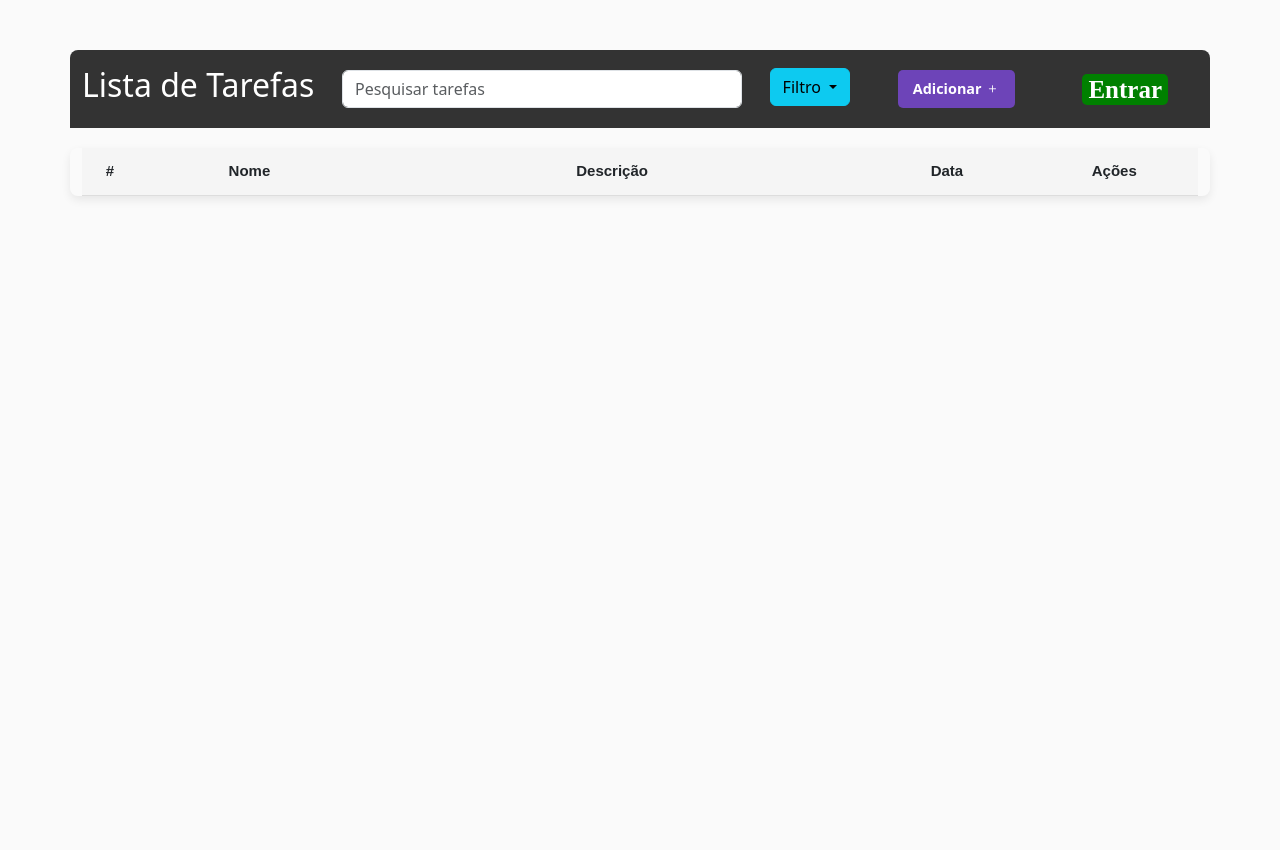
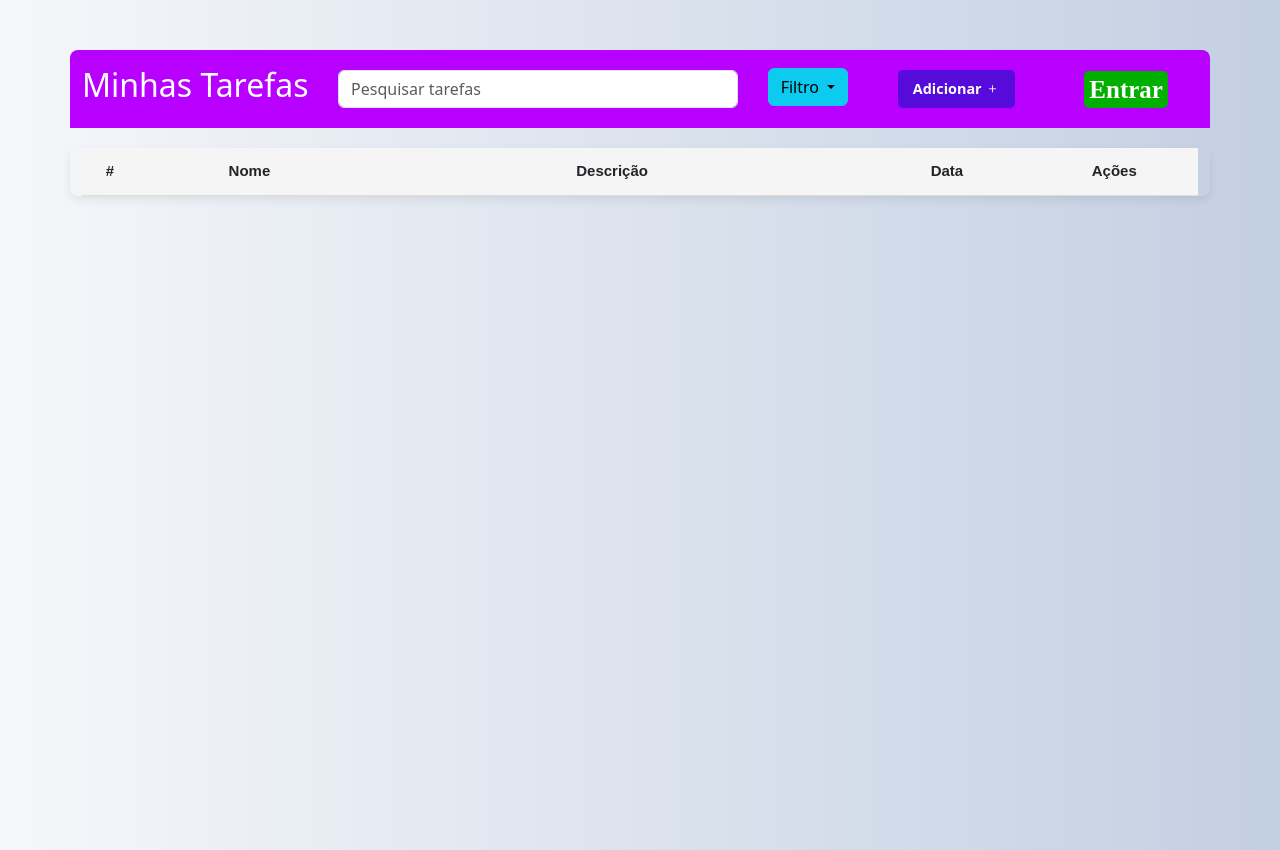
Before and after one commit to GuuTizatto/Trabalho_GIT_PJP, a plain HTML site: page Agenda.html in a window 1280 px wide. Drawn offline with nearby package versions, Linux system fonts and the light colour scheme.

Commit message:
Atualizado Cores, Fonts e Tamanhos

```diff
--- a/Agenda.html
+++ b/Agenda.html
@@ -4,17 +4,24 @@
   <meta charset="UTF-8">
   <meta name="viewport" content="width=device-width, initial-scale=1.0">
   <link rel="stylesheet" href="style.css">
+  <style>
+    body {
+      background: linear-gradient(to right, #f5f7fa, #c3cfe2) !important;
+      background-size: cover !important;
+      background-attachment: fixed !important;
+    }
+  </style>
   <link href="https://cdn.jsdelivr.net/npm/bootstrap@5.3.5/dist/css/bootstrap.min.css" rel="stylesheet">
   <link rel="icon" type="image/png" href="https://cdn-icons-png.flaticon.com/512/1582/1582819.png" >
   <link rel="stylesheet" href="https://cdn.jsdelivr.net/npm/bootstrap-icons@1.11.3/font/bootstrap-icons.min.css">
-  <title>Minha Agenda</title>
+  <title>Minhas Tarefas</title>
 </head>
 
-<body onload="checkLoginStatus(); verificarTarefasHoje();" style="background-image: url('https://images2.alphacoders.com/134/1342784.png'); background-size: cover; background-position: center; height: 100vh;">
+<body onload="checkLoginStatus(); verificarTarefasHoje();">
   <div class="container text-center" style="margin-top: 50px;">
     <div class="row align-items-start">
       <div class="table-title">
-        <h2>Lista de Tarefas</h2>
+        <h2>Minhas Tarefas</h2>
         <div class="search-bar">
           <input type="text" id="searchInput" placeholder="Pesquisar tarefas" class="form-control">
         </div>
@@ -32,12 +39,12 @@
           </ul>
         </div>
 
-        <button class="add-task-btn" data-bs-toggle="modal" data-bs-target="#taskModal">Adicionar <i class="bi bi-plus"></i></button>
+        <button class="add-task-btn" style="background-color: #570bda;" data-bs-toggle="modal" data-bs-target="#taskModal">Adicionar <i class="bi bi-plus"></i></button>
 
         <nav class="nav-2" style="margin-top: 2px;">
           <div id="profileContainer">
             <div id="profileIcon">
-              <a href="index.html" class="login" style="color: #fff; background-color: green;">Entrar</a>
+              <a href="index.html" class="login" style="color: #fff; background-color: rgb(0, 175, 0); padding: 5px;">Entrar</a>
             </div>
             <button id="logoutButton" style="display: none;" onclick="logout()">Sair</button>
           </div>
--- a/Style.css
+++ b/Style.css
@@ -1,5 +1,6 @@
 body{
-    background:#fafafa !important;
+  background: linear-gradient(135deg, #667eea 0%, #764ba2 100%);
+  min-height: 100vh;
 }
 
 .nav {
@@ -133,7 +134,7 @@ table.custom-table {
     font-size: 2rem;
     font-weight: bold;
     color: white;
-    background-color: #333333;
+    background-color: #b700ff;
     padding: 10px 20px;
     border-radius: 8px 8px 0 0;
     margin-bottom: 20px;
```
